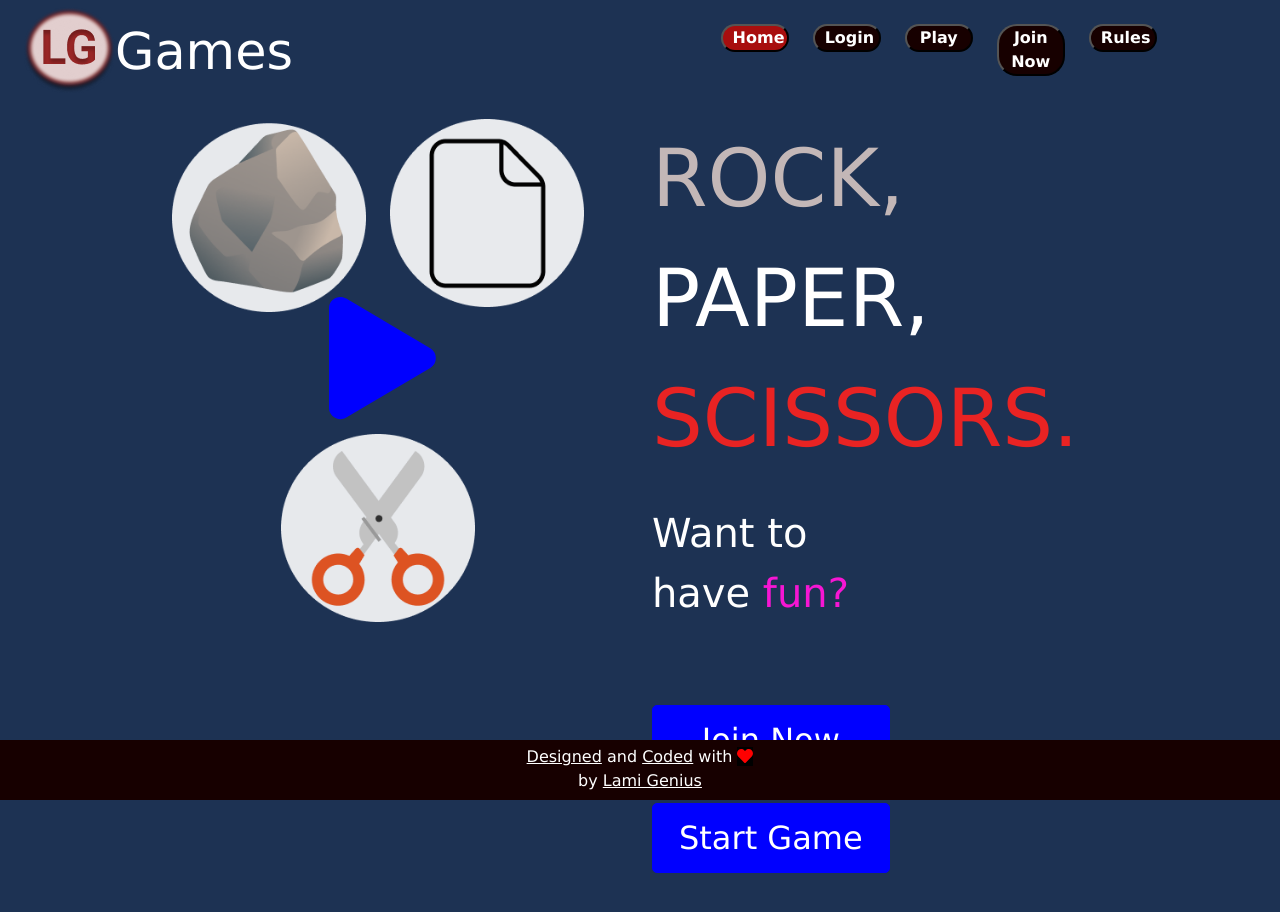
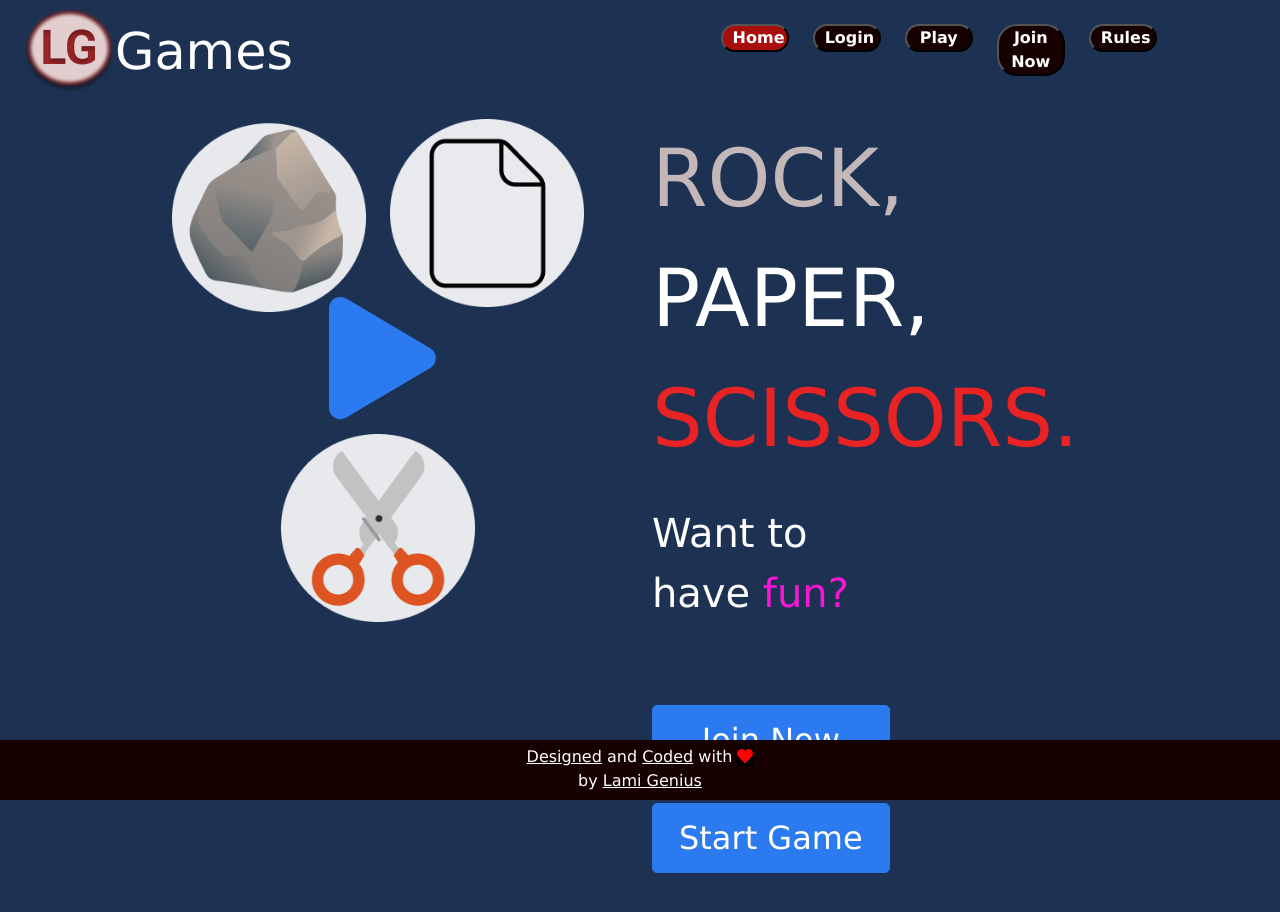
Before and after one commit to lami-genius/rock-paper-scissors-lg, an Angular app: page /home in a window 1280 px wide. Shown: the top 912 px of the page. Built offline with nearby package versions, Linux system fonts and the light colour scheme; a web font is replaced by a local one.

Commit message:
Fixed blue color on landing page to match design

```diff
--- a/src/app/landing-page/landing-page.component.css
+++ b/src/app/landing-page/landing-page.component.css
@@ -29,8 +29,8 @@
 .join-button,
 .start-button {
   padding: 10px;
-  border: 1px solid blue;
-  background-color: blue;
+  border: 1px solid #2c7af0;
+  background-color: #2c7af0;
   margin: 10px 0;
   color: white;
   font-size: 2em;
--- a/src/app/landing-page/landing-page.component.html
+++ b/src/app/landing-page/landing-page.component.html
@@ -11,7 +11,7 @@
         <div class="vertical-play-up">
             <div class="row justify-content-center  px-0">
                 <div class="col-sm-1 col-md-2 col-1 px-0" style=" background-color:rgba(0, 0, 0, 0);">
-                    <fa-icon style="font-size: 12ch; color: blue;
+                    <fa-icon style="font-size: 12ch; color: #2c7af0;
                     background-color:rgba(0, 0, 0, 0);" [icon]="['fas', 'play']">
                     </fa-icon>
                 </div>
```
Also changed, not shown: 1 other file (tests, documents, lock files or other folders).
